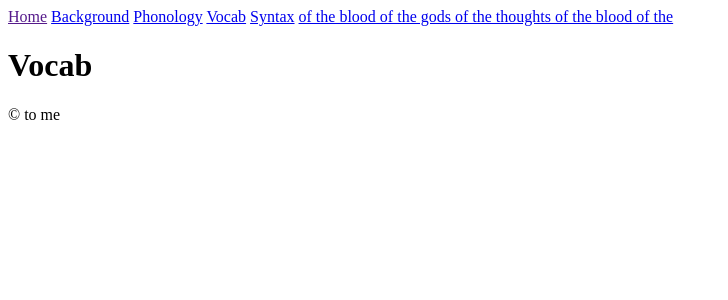
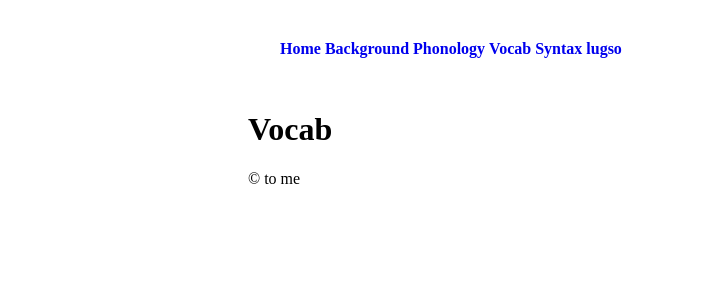
Before and after one commit to 0x70b1a5/lugso, a Jekyll site: the page built from 02_vocab.md, in a window 1280 px wide. Shown: the top 300 px of the page, without its empty margins (0-728 px from the left). Built offline with Jekyll 4.4.1, drawn with Linux system fonts in a browser that asks for light colours; our own code applies the rules of GitHub Pages for plain Markdown files.

Commit message:
add some css and fix double-readme

```diff
--- a/README.md
+++ b/README.md
@@ -1,4 +1,8 @@
-# of the blood of the gods of the thoughts of the blood of the
+---
+title: lugso
+---
+
+_... of the blood of the gods of the thoughts of the blood of the gods of the..._
 
 Lugso is a language for eldritch cultists. Its full name is incapable of being written, since it is infinite - **lugso guSliibso sotso lugso guSliibso sotso lugso guSliibso sotso...** _of the blood of the gods of the thoughts of the blood of the gods of the thoughts..._ - but "lugso" (of the blood) will suffice for our purposes, since it is written almost exclusively _in_ blood.
 
--- a/_layouts/default.html
+++ b/_layouts/default.html
@@ -3,12 +3,12 @@
   <head>
     <meta charset="utf-8">
     <title>{{ page.title }}</title>
-    <link rel="stylesheet" href="/css/style.css">
+    <link rel="stylesheet" href="/assets/style.css">
   </head>
   <body>
     <nav>
-        <a href="{{relative_url}}">Home</a>
-        {% for page in site.pages %}
+        <a href="/">Home</a>
+        {% for page in site.pages | where_exp:"item", "item.title != 'lugso'" %}
             {% if page.title %}
                 <a href="{{ page.url | relative_url }}">{{ page.title }}</a>
             {% endif %}
--- /dev/null
+++ b/assets/style.css
@@ -0,0 +1,13 @@
+html {
+    max-width: 800px;
+    margin: auto;
+}
+
+nav {
+    padding: 2em;
+}
+
+nav a {
+    text-decoration: none;
+    font-weight: bold;
+}
```
